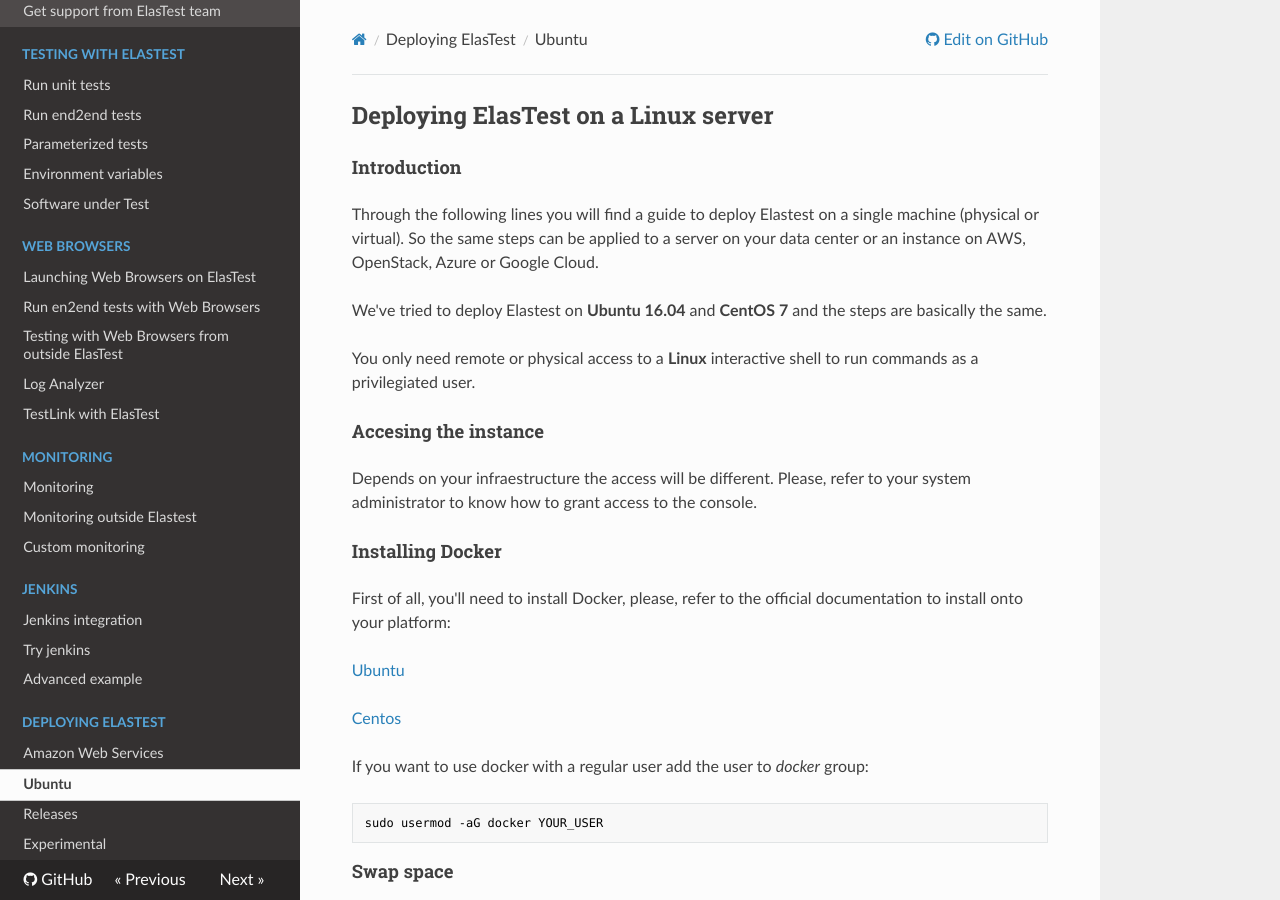
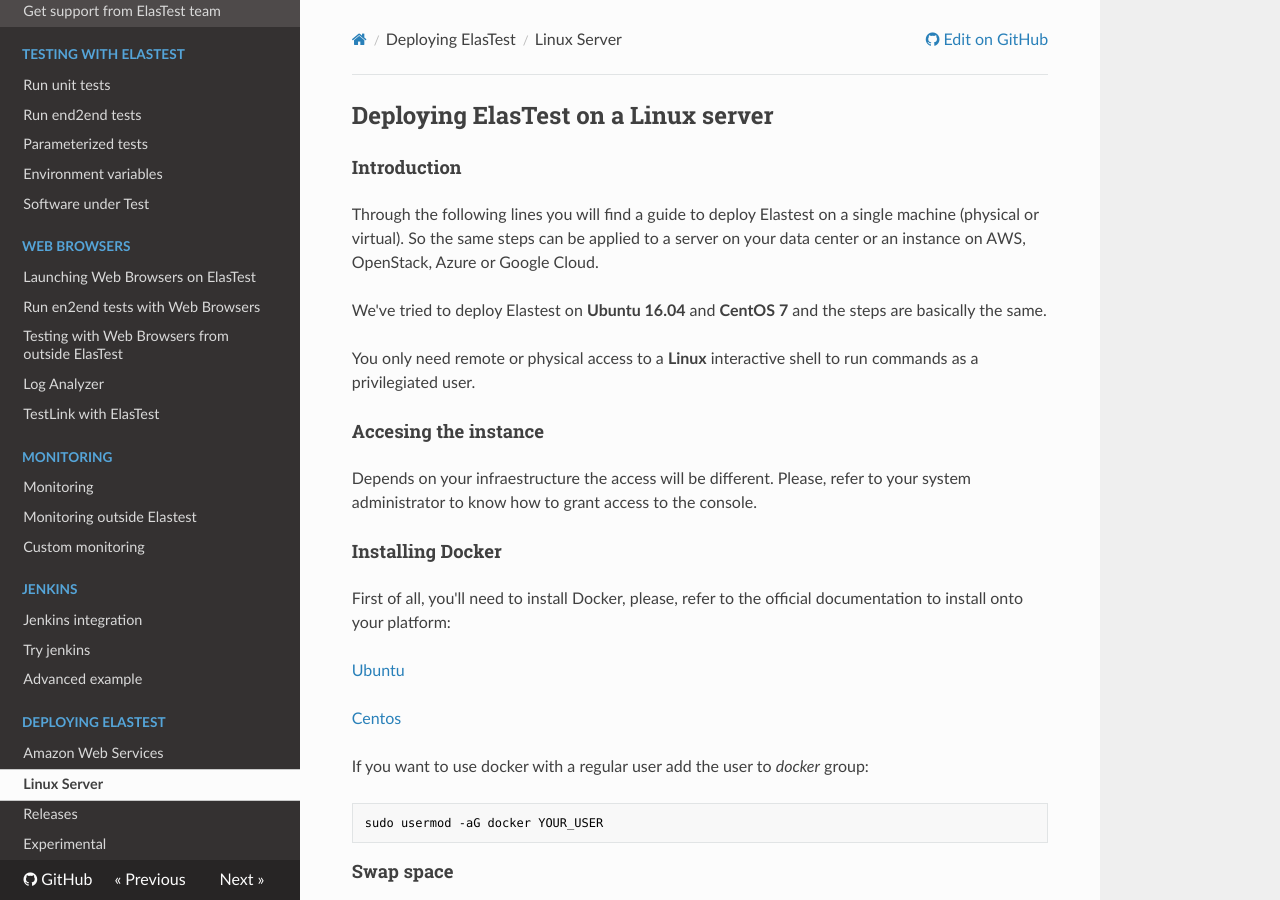
Before and after one commit to elastest/elastest.io-docs, an MkDocs documentation site: the page built from docs/deploying/ubuntu.md, in a window 1280 px wide and 900 px high. Built offline with MkDocs 1.6.1, drawn with Linux system fonts in a browser that asks for light colours; nearby versions of some CDN libraries; old or Windows-style settings are respelled for this version of MkDocs.

Commit message:
Little doc fix

```diff
--- a/mkdocs-web.yml
+++ b/mkdocs-web.yml
@@ -29,7 +29,7 @@
 - ['jenkins/advanced-example.md',  'Jenkins', 'Advanced example']
 
 - ['deploying/aws.md', 'Deploying ElasTest', 'Amazon Web Services']
-- ['deploying/ubuntu.md', 'Deploying ElasTest', 'Ubuntu']
+- ['deploying/ubuntu.md', 'Deploying ElasTest', 'Linux Server']
 - ['releases/index.md', 'Releases']
 
 - ['experimental/index.md', 'Experimental']
--- a/mkdocs.yml
+++ b/mkdocs.yml
@@ -29,7 +29,7 @@
 - ['jenkins/advanced-example.md',  'Jenkins', 'Advanced example']
 
 - ['deploying/aws.md', 'Deploying ElasTest', 'Amazon Web Services']
-- ['deploying/ubuntu.md', 'Deploying ElasTest', 'Ubuntu']
+- ['deploying/ubuntu.md', 'Deploying ElasTest', 'Linux Server']
 - ['releases/index.md', 'Releases']
 
 - ['experimental/index.md', 'Experimental']
```
